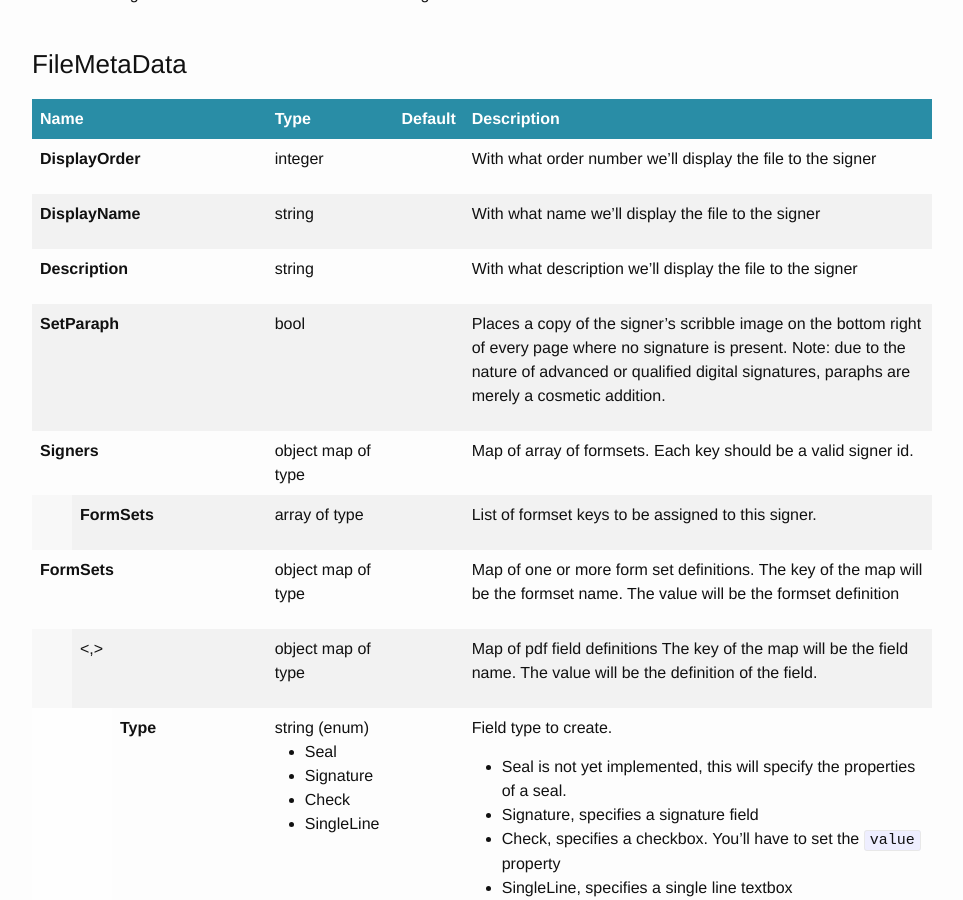
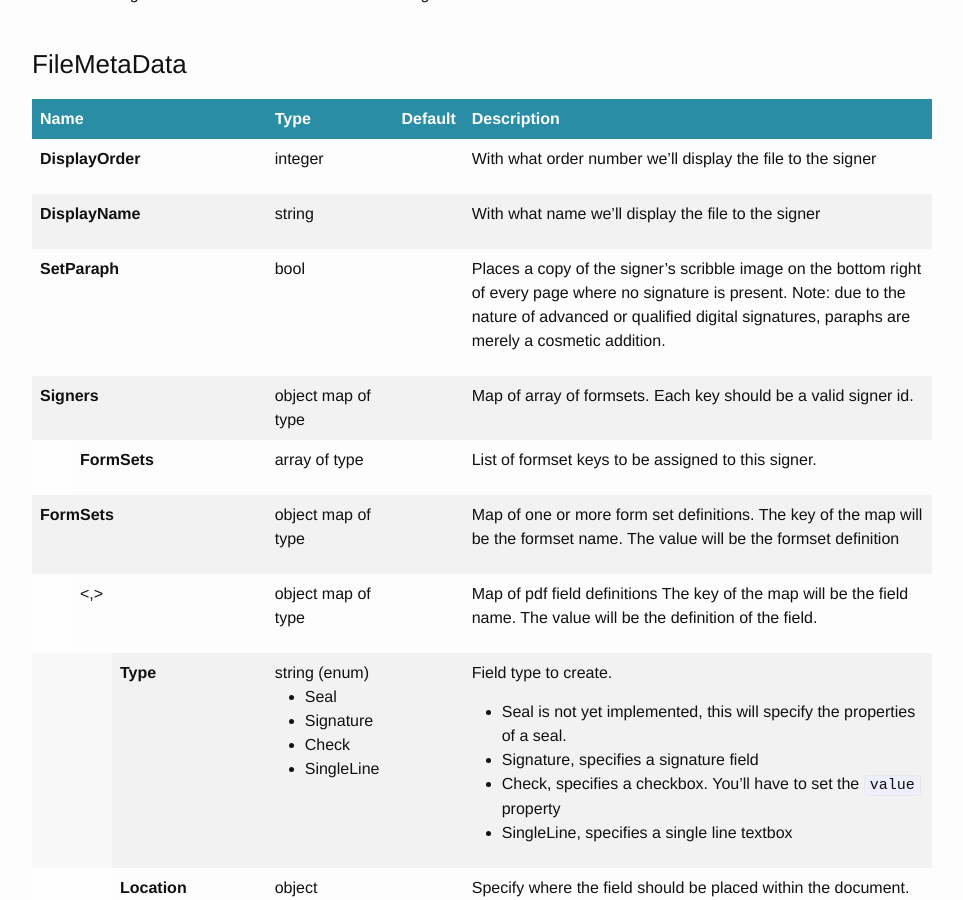
Before and after one commit to markohantula/evidos.github.io, a Jekyll site: the page built from endpoints.html, in a window 1280 px wide and 900 px high, scrolled down 21150 px. Shown: the whole window, without its empty margins (158-1121 px from the left). Built offline with Jekyll 4.4.1, drawn with Linux system fonts in a browser that asks for light colours.

Commit message:
Cut Description on FileMetaData

```diff
--- a/_data/api-swagger.yaml
+++ b/_data/api-swagger.yaml
@@ -923,9 +923,6 @@ definitions:
       DisplayName:
         type: string
         description: With what name we'll display the file to the signer
-      Description:
-        type: string
-        description: With what description we'll display the file to the signer
       SetParaph:
         type: bool
         description: |
```
